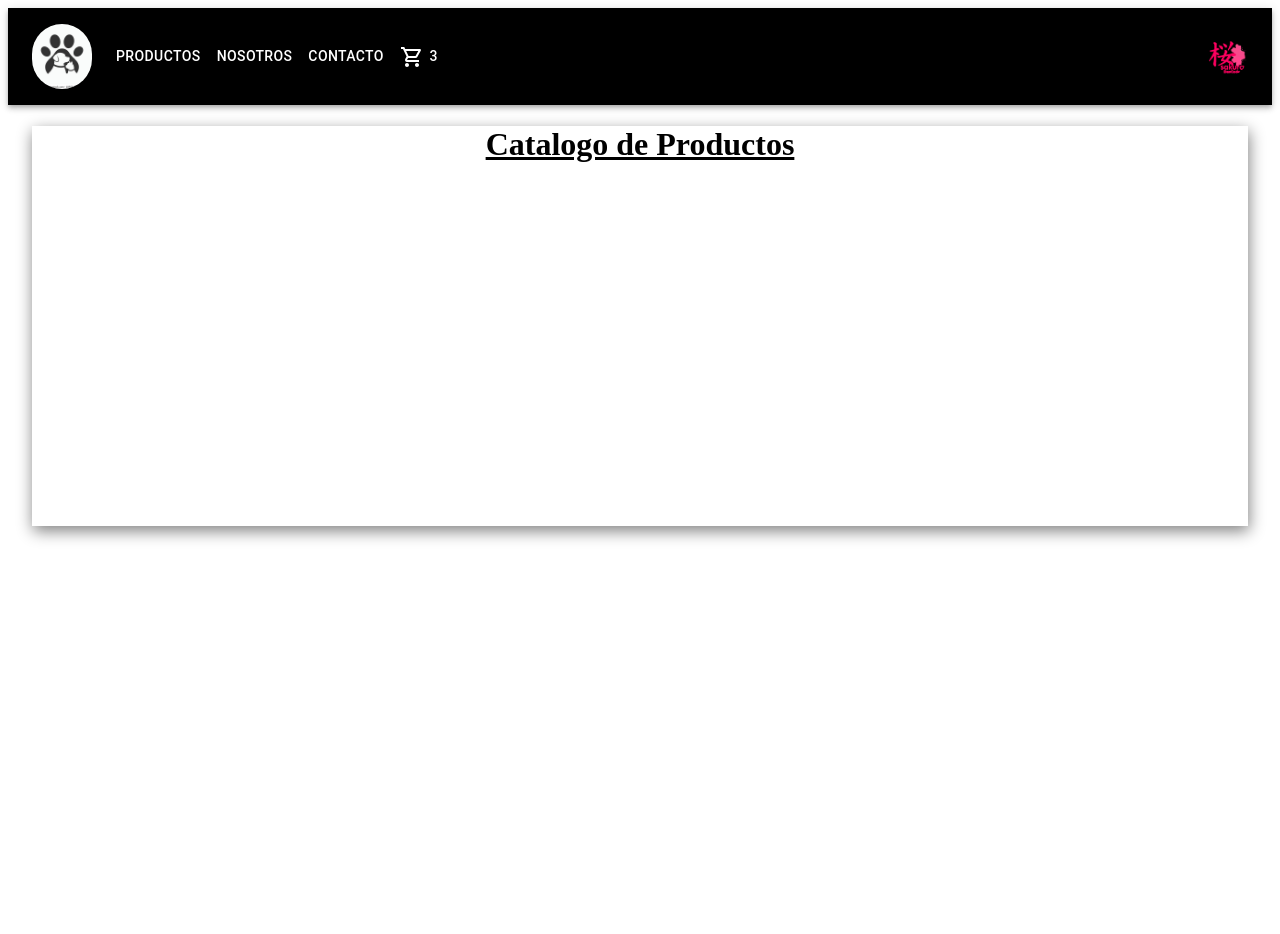
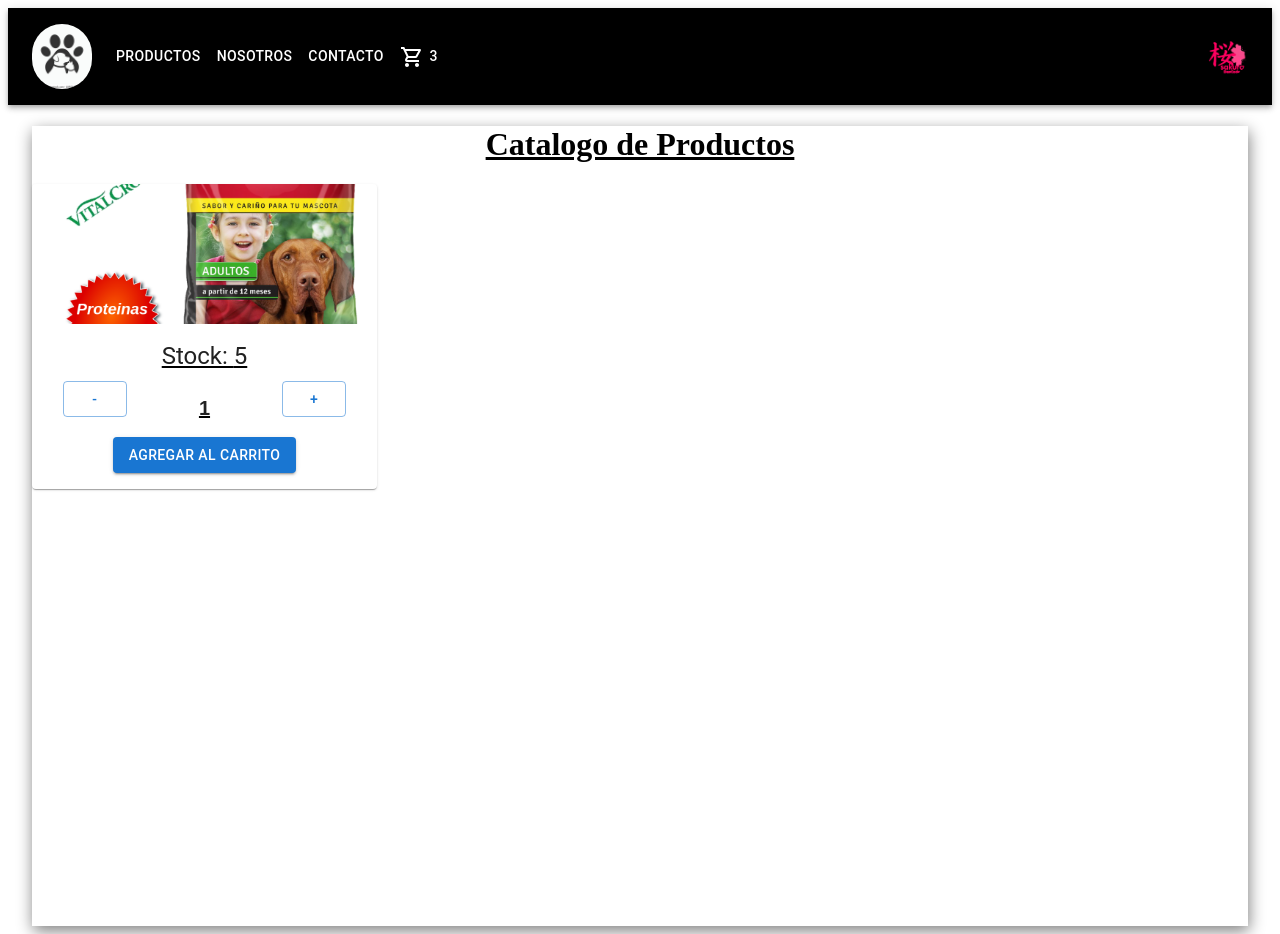
Before and after one commit to GabrielBermudez/MiHuella, a React (Create React App) app: page / in a window 1280 px wide. Before the commit the page ends 800 px from the top, so only its background shows below. Built offline with nearby package versions, Linux system fonts and the light colour scheme.

Commit message:
Subo desafio tres

```diff
--- a/src/App.jsx
+++ b/src/App.jsx
@@ -5,7 +5,7 @@ function App() {
   return (
     <div className="App">
       <NavBar />
-        <ItemListContainer />
+        <ItemListContainer title="Catalogo de Productos"/>
     </div>
   );
 }
--- /dev/null
+++ b/src/components/ItemCount.jsx
@@ -0,0 +1,59 @@
+import React, {useState} from 'react';
+import Card from '@mui/material/Card';
+import CardContent from '@mui/material/CardContent';
+import CardMedia from '@mui/material/CardMedia';
+import Typography from '@mui/material/Typography';
+import Box from '@mui/material/Box';
+import Grid from '@mui/material/Grid';
+import { CardActionArea } from '@mui/material';
+import Producto_1 from '../images/producto_1.png';
+import Button from '@mui/material/Button';
+
+export default function ItemCount({stocks, initial}) {
+
+    const [itemCount, setItemCount] = useState(initial);
+    const [stock, setStock] = useState(stocks)
+
+    const addItem = () => {
+        if(itemCount < stock)
+            setItemCount(itemCount + 1);
+    }
+
+    const decresedItem = () => {
+        if(itemCount > 0)
+            setItemCount(itemCount -1);
+    }
+
+  return (
+
+    <Card sx={{ maxWidth: 345 }}>
+      <CardActionArea>
+        <CardMedia
+          component="img"
+          height="140"
+          image={Producto_1}
+          alt="Producto en venta"
+        />
+        <CardContent>
+            <Typography gutterBottom variant="h5" component="div">
+                Stock: {stock}
+            </Typography>
+            <Box sx={{ flexGrow: 1 }}>
+                <Grid container spacing={2}>
+                    <Grid item xs={4}>
+                    <Button variant="outlined" onClick={decresedItem} style={{textDecoration: 'none'}}>-</Button>
+                    </Grid>
+                    <Grid item xs={4}>
+                    <h2>{itemCount}</h2>
+                    </Grid>
+                    <Grid item xs={4}>
+                    <Button variant="outlined" onClick={addItem} style={{textDecoration: 'none'}}>+</Button>
+                    </Grid>
+                </Grid>
+            </Box>
+            <Button variant="contained" style={{textDecoration: 'none'}}>Agregar al Carrito</Button>
+        </CardContent>
+      </CardActionArea>
+    </Card>
+  );
+}
--- a/src/components/ItemListContainer.jsx
+++ b/src/components/ItemListContainer.jsx
@@ -1,14 +1,15 @@
 import React from 'react';
 import Container from '@mui/material/Container';
+import ItemCount from './ItemCount';
 
-const ItemListContainer = () => {
+const ItemListContainer = ({title}) => {
     return (
         <>
             <Container maxWidth="xl">
-                <div style={{textAlign: 'center', textDecoration: 'underline' , boxShadow: '1px 5px 15px gray', height: '50vh'}}>
-                   <h1>Catalogo de Productos</h1>
+                <div style={{textAlign: 'center', textDecoration: 'underline' , boxShadow: '1px 5px 15px gray', height: '100vh'}}>
+                   <h1>{title}</h1>
+                   <ItemCount stocks={5} initial={1}/>
                 </div>
-
             </Container>
         </>
     );
```
Also changed, not shown: src/images/producto_1.png (added), 1 other file (tests, documents, lock files or other folders).
